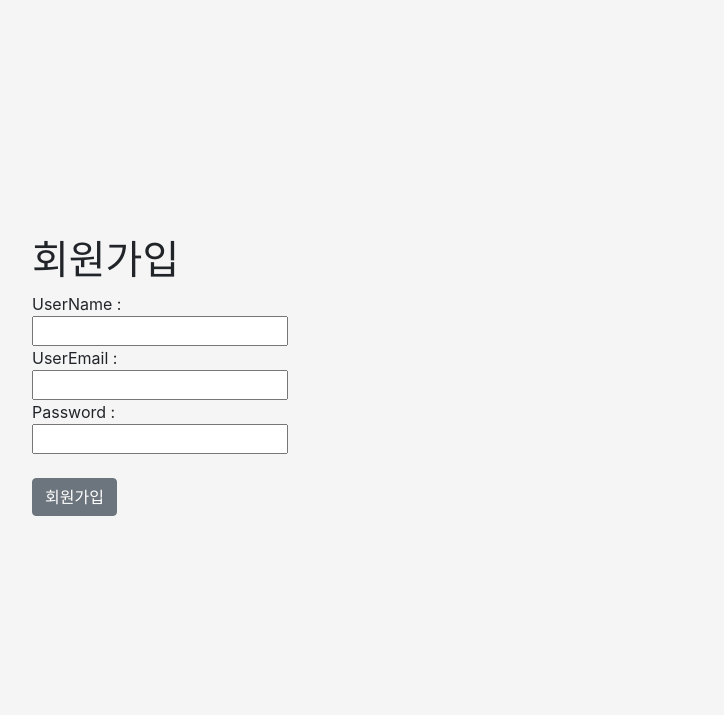
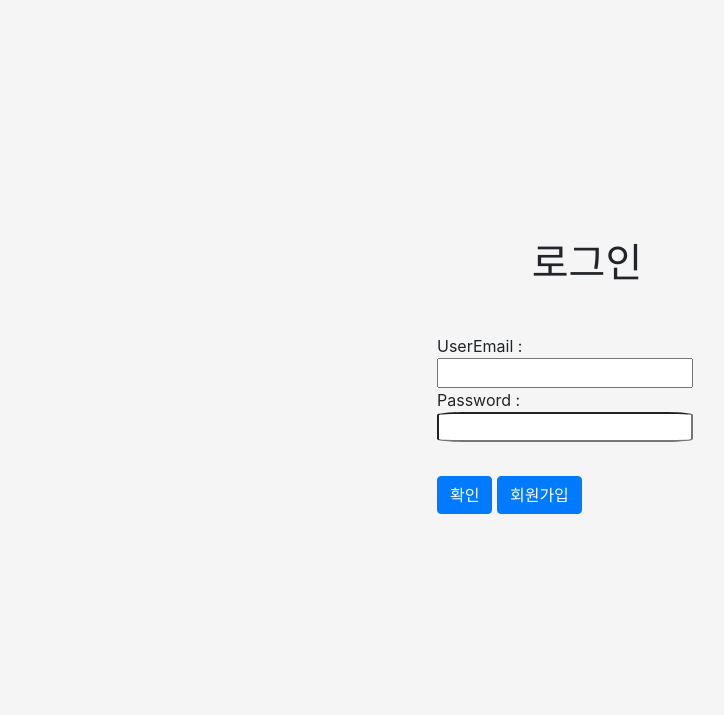
Before and after one commit to You-hyeonyeong/Django_study, a Django app: page /signin/ in a window 1280 px wide. Shown: the part 216-931 px from the top of the page, without its empty margins (53-777 px from the left). Run offline with Django 3.2, Linux system fonts and the light colour scheme; parts of the project's set-up code (start-up, migrations or seed data) failed here and were passed over; some libraries are stand-ins or nearby versions.

Commit message:
기본 로그인 구현완료

```diff
--- a/blogapp/static/css/signin.css
+++ b/blogapp/static/css/signin.css
@@ -12,6 +12,9 @@ body {
   padding-bottom: 40px;
   background-color: #f5f5f5;
 }
+h1 { text-align: center; /* Quirks Mode 를 위한 가운데 정렬 */ }
+
+
 
 .form-signin {
   width: 100%;
@@ -36,9 +39,11 @@ body {
   margin-bottom: -1px;
   border-bottom-right-radius: 0;
   border-bottom-left-radius: 0;
+  border-radius: 10%;
 }
 .form-signin input[type="password"] {
   margin-bottom: 10px;
   border-top-left-radius: 0;
   border-top-right-radius: 0;
+  border-radius: 10%;
 }
--- a/blogapp/templates/signin.html
+++ b/blogapp/templates/signin.html
@@ -3,22 +3,20 @@
 
 {% block content %}
     <div class="container">
-        <h1>로그인</h1>
-        <form method="POST" action="{% url 'signin'%}">
+        <h1 >로그인</h1>
+        <form class=form-signin method="POST" action="{% url 'signin'%}">
             {% csrf_token %}
             <br>
             UserEmail :
             <br>
-            <input name="email" type="text">
+            <input name="username" type="text">
             <br>
             Password :
             <br>
             <input name="password" type="password">
             <br><br>
             <input type="submit" class="btn btn-primary" value="확인">
-            <input type="submit" onclick="location.href='{% url 'signup.html' %}'" class="btn btn-secondary" value="회원가입">
-
-
+            <button class="btn btn-primary" type="button" onclick="'#'">회원가입</button>
         </form>
     </div>
 
--- a/blogapp/views.py
+++ b/blogapp/views.py
@@ -83,23 +83,25 @@ def signup(request):
         user = User.objects.create_user(
             email=request.POST["email"], password=request.POST["password"], username=request.POST["username"])
         auth.login(request, user)
-        return redirect('complete.html')
+        return redirect('blogMain')
     return render(request, 'signup.html')
 
 
 def signin(request):
     if request.method == "POST":
-        email = request.POST['email']
+        username = request.POST['username']
         password = request.POST['password']
-        user = auth.authenticate(request, email=email, password= password)
+        user = auth.authenticate(request, username=username, password=password)
+        print(username, password)
+        print(User.objects.all())
         if user is not None:
             auth.login(request, user)
-            return redirect('blogMain.html')
+            return redirect('blogMain')
         else:
             print("ddddd")
             return render(request, 'signin.html', {'error' : '올바르지 않은 이름 패스워드입니다.'})
     else:
-        return render(request, 'signup.html')
+        return render(request, 'signin.html')
 
 
 def survey(request):
--- a/firststudy/settings.py
+++ b/firststudy/settings.py
@@ -133,3 +133,5 @@ STATIC_ROOT = os.path.join(BASE_DIR, 'static')
 # 사용자들이 올리는 파일들은 'media'로 분류가 되며, 'media' 루트를 설정
 MEDIA_URL = '/media/'
 MEDIA_ROOT = 'media/'
+
+LOGIN_REDIRECT_URL = '/profile'
--- a/static/css/signin.css
+++ b/static/css/signin.css
@@ -13,7 +13,8 @@ body {
   background-color: #f5f5f5;
 }
 
-.form-signin {
+
+.form-signin #h1{
   width: 100%;
   max-width: 330px;
   padding: 15px;
@@ -36,9 +37,11 @@ body {
   margin-bottom: -1px;
   border-bottom-right-radius: 0;
   border-bottom-left-radius: 0;
+  border-radius: 10%;
 }
 .form-signin input[type="password"] {
   margin-bottom: 10px;
   border-top-left-radius: 0;
   border-top-right-radius: 0;
+  border-radius: 10%;
 }
```
Also changed, not shown: README.md, media/uploads/2019/11/25/2019-11-10-50625.png (added).
